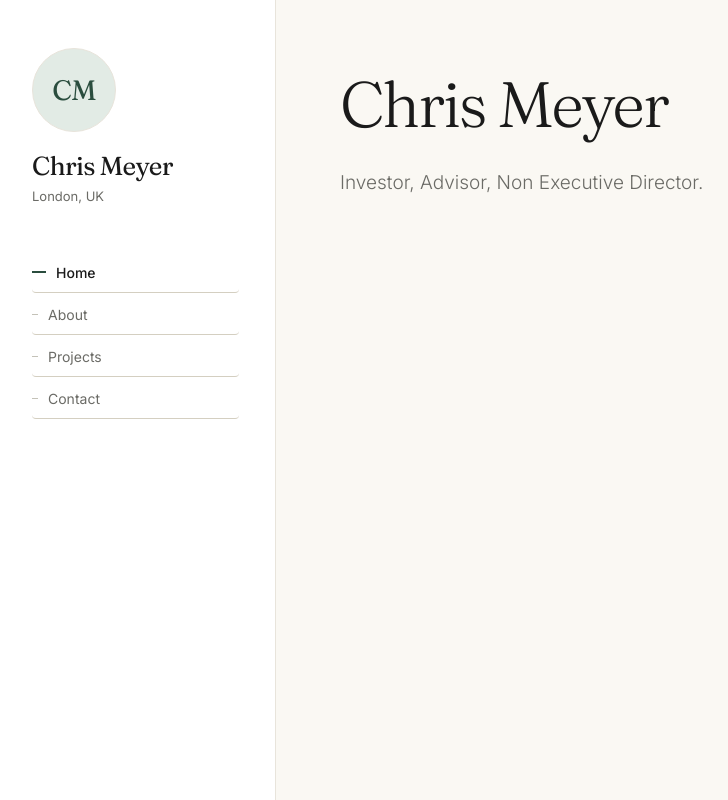
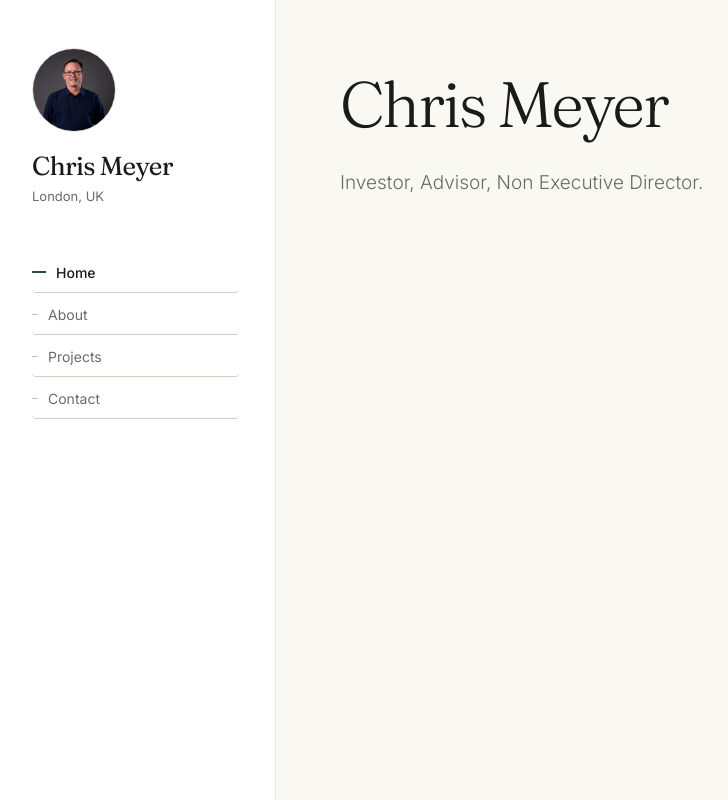
Before and after one commit to chrismeyerza/chrismeyerza.github.io, a plain HTML site: page index.html in a window 1280 px wide. Shown: the whole page, without its empty margins (4-732 px from the left). Drawn offline with Linux system fonts and the light colour scheme.

Commit message:
Add bio photo

```diff
--- a/index.html
+++ b/index.html
@@ -12,7 +12,8 @@
 
   <aside class="sidebar">
     <div class="sidebar-header">
-      <div class="portrait">CM</div>
+
+      <div class="portrait"><img src="portrait.jpg" alt="Chris Meyer"></div>
       <div class="name">Chris Meyer</div>
       <div class="title">London, UK</div>
     </div>
```
Also changed, not shown: about.html (+2 -1 lines), contact.html (+2 -1 lines), projects.html (+1 -1 lines), portrait.jpg (added).
